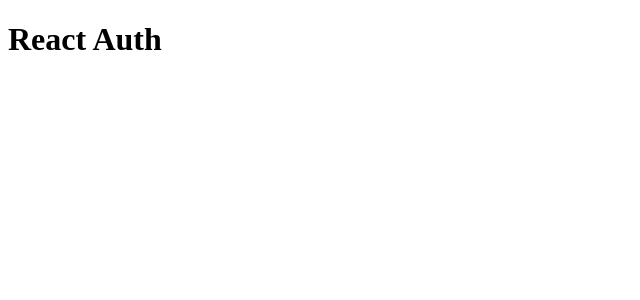
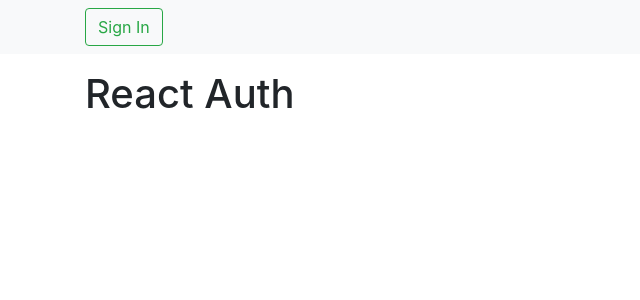
Before and after one commit to aviladev/react-auth, a React (Create React App) app: page / in a window 1280 px wide. Shown: the top 300 px of the page, without its empty margins (0-640 px from the left). Built offline with nearby package versions, Linux system fonts and the light colour scheme.

Commit message:
Add standard, bootstrap and Header component

```diff
--- a/src/components/App.js
+++ b/src/components/App.js
@@ -1,10 +1,15 @@
-import React from 'react'
+import React, { Fragment } from 'react'
+
+import Header from './Header'
 
 const App = () => {
   return (
-    <div>
-      <h1>React Auth</h1>
-    </div>
+    <Fragment>
+      <Header />
+      <div className='container'>
+        <h1>React Auth</h1>
+      </div>
+    </Fragment>
   )
 }
 
--- /dev/null
+++ b/src/components/Header.js
@@ -0,0 +1,25 @@
+import React, { Component } from 'react'
+
+class Header extends Component {
+  render () {
+    return (
+      <nav className='navbar navbar-expand-lg navbar-light bg-light mb-3'>
+        <div className='container'>
+
+          <ul className='nav navbar-nav'>
+            <li className='nav-item'>
+              <button
+                className='btn btn-outline-success my-2 my-sm-0'
+              >
+                Sign In
+              </button>
+            </li>
+          </ul>
+
+        </div>
+      </nav>
+    )
+  }
+}
+
+export default Header
--- a/src/index.js
+++ b/src/index.js
@@ -5,6 +5,7 @@ import {
   Route,
   Switch
 } from 'react-router-dom'
+import 'bootstrap/dist/css/bootstrap.min.css'
 
 import App from './components/App'
 
```
Also changed, not shown: package.json (+8 -2 lines), 1 other file (tests, documents, lock files or other folders).
